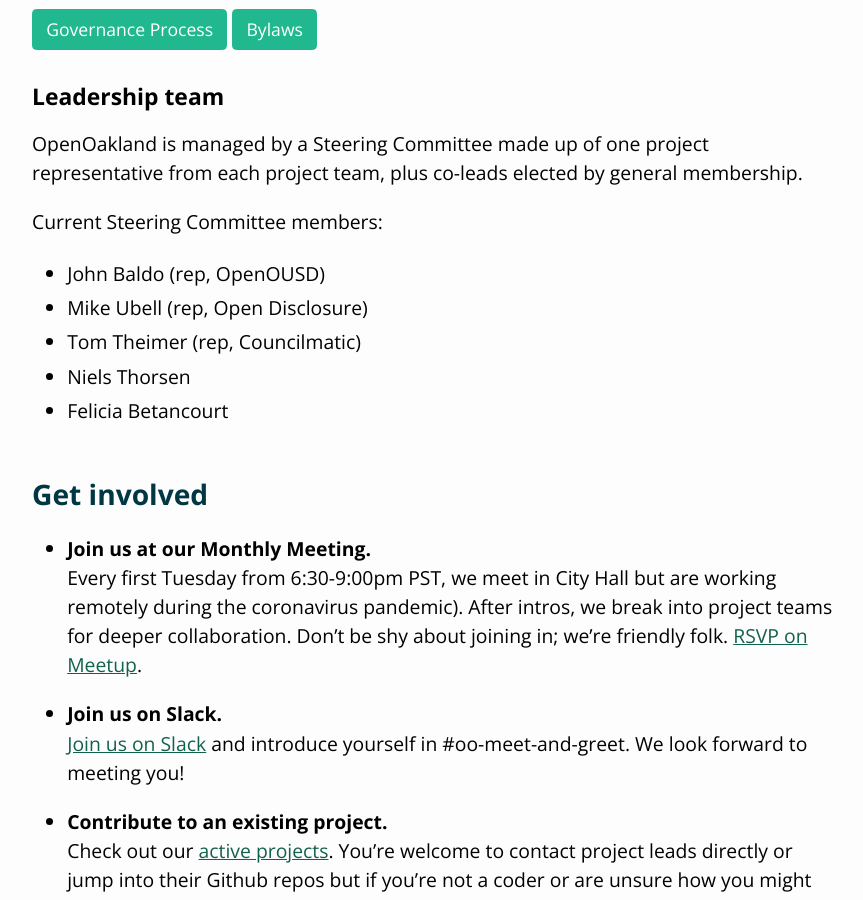
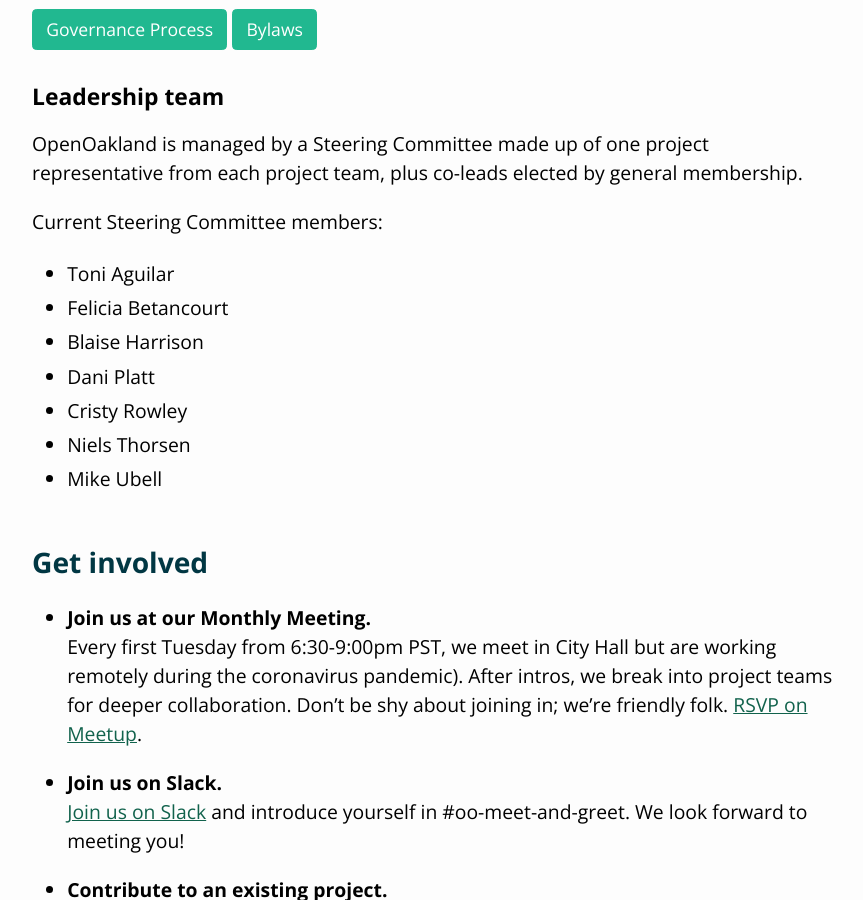
Before and after one commit to openoakland/openoakland.org, a Jekyll site: the page built from src/about-us.md, in a window 1280 px wide and 900 px high, scrolled down 1468 px. Shown: the whole window, without its empty margins (206-1069 px from the left). Built offline with Jekyll 4.4.1, drawn with Linux system fonts in a browser that asks for light colours; nearby versions of some CDN libraries.

Commit message:
Update About Us steering committee roster
Reflects roster changes attempted in PR #307 that never landed because
they were made to an unused include instead of the live About Us list.

```diff
--- a/src/about-us.md
+++ b/src/about-us.md
@@ -39,11 +39,13 @@
 
 Current Steering Committee members:
 
-- John Baldo (rep, OpenOUSD)
-- Mike Ubell (rep, Open Disclosure)
-- Tom Theimer (rep, Councilmatic)
+- Toni Aguilar
+- Felicia Betancourt
+- Blaise Harrison
+- Dani Platt
+- Cristy Rowley
 - Niels Thorsen
-- Felicia Betancourt
+- Mike Ubell
 
 ## Get involved
 
```
